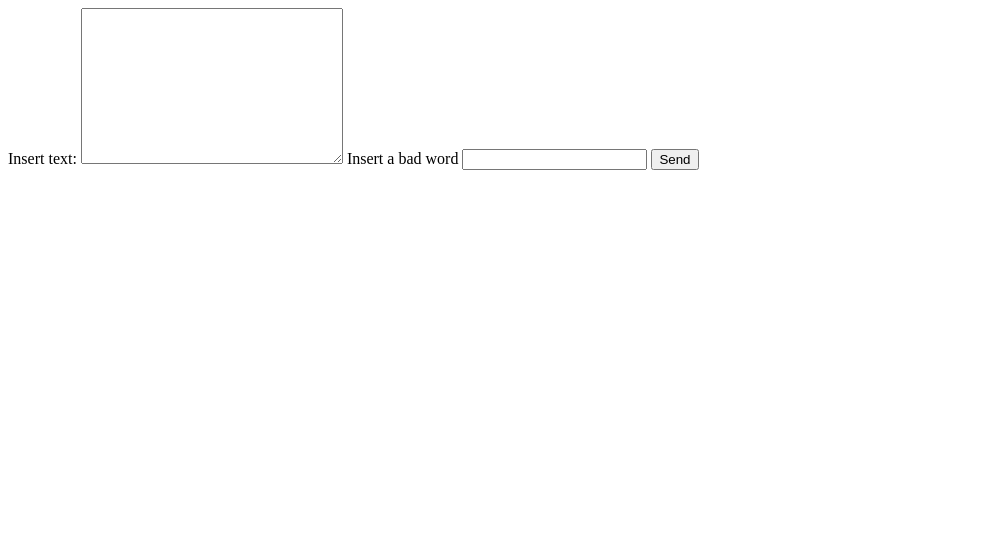
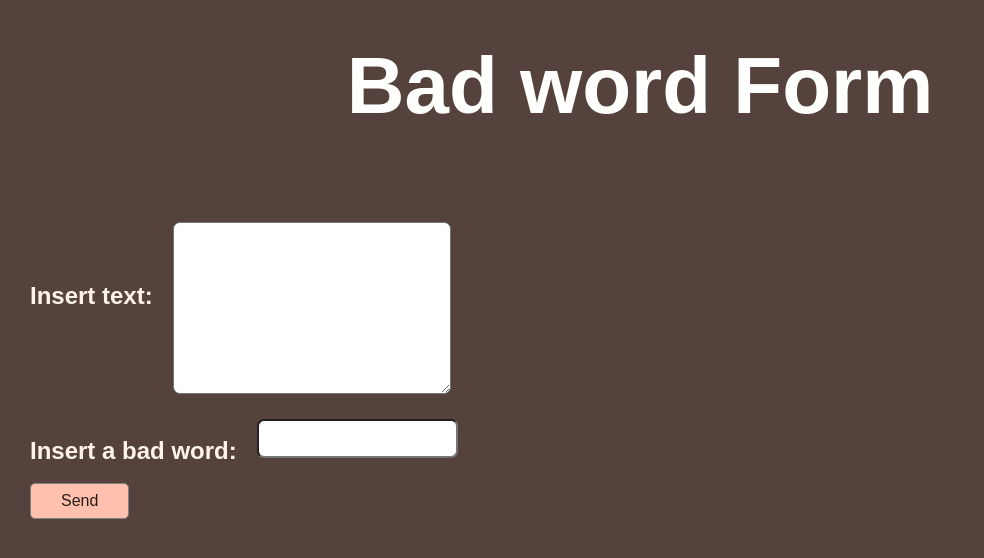
Before and after one commit to dieromeo/php-badwords, a PHP site: page /form.php in a window 1280 px wide. Shown: the top 558 px of the page, without its empty margins (0-984 px from the left). Run offline with PHP 8.4, Linux system fonts and the light colour scheme.

Commit message:
feat: form style

```diff
--- a/form/form.php
+++ b/form/form.php
@@ -3,15 +3,30 @@
 <head>
     <meta charset="UTF-8">
     <meta name="viewport" content="width=device-width, initial-scale=1.0">
+    <!-- css  -->
+    <link rel="stylesheet" href="style.css">
     <title>Bad words form</title>
 </head>
 <body>
-    <form action="../response/index.php" method="get">
+    <header>
+        <h1>Bad word Form</h1>
+    </header>
+    <main>
+<!-- form  -->
+<form action="../response/index.php" method="get">
+        <!-- textarea  -->
+        <div>
         <label for="text">Insert text:</label>
         <textarea name="text" id="text" cols="30" rows="10"></textarea>
-        <label for="bad-word">Insert a bad word</label>
+        </div>
+        <!-- input text  -->
+        <div class="bad-word">
+        <label for="bad-word">Insert a bad word:</label>
         <input type="text" name="bad-word">
-        <button>Send</button>
+        </div>
+        <!-- button  -->
+        <button id="submit">Send</button>
     </form>
+    </main>
 </body>
 </html>
--- /dev/null
+++ b/form/style.css
@@ -0,0 +1,77 @@
+/*
+*****************
+RESET
+*****************
+*/
+
+* {
+    margin: 0;
+    padding: 0;
+    box-sizing: border-box;
+}
+
+/*
+*****************
+BODY
+*****************
+*/
+
+body {
+    background-color: #55423d;
+    font-family: Arial, Helvetica, sans-serif;
+}
+
+/*
+*****************
+HEDAER
+*****************
+*/
+
+header {
+    text-align: center;
+    padding: 40px;
+    color: #fffffe;
+    font-size: 40px;
+}
+
+/*
+*****************
+FORM
+*****************
+*/
+
+main {
+    padding-left: 30px;
+    color: #fff3ec;
+}
+
+form div {
+    display: flex;
+    align-items: center;
+}
+
+label {
+    font-size: 24px;
+    font-weight: bold;
+    margin-right: 20px;
+}
+
+#text {
+    margin-top: 50px;
+}
+
+#text,
+.bad-word input {
+    border-radius: 7px;
+    padding: 10px;
+    margin-bottom: 25px;
+}
+
+#submit {
+    all: unset;
+    border: 1px solid grey;
+    background-color: #ffc0ad;
+    padding: 8px 30px;
+    border-radius: 5px;
+    color: #271c19;
+}
```
